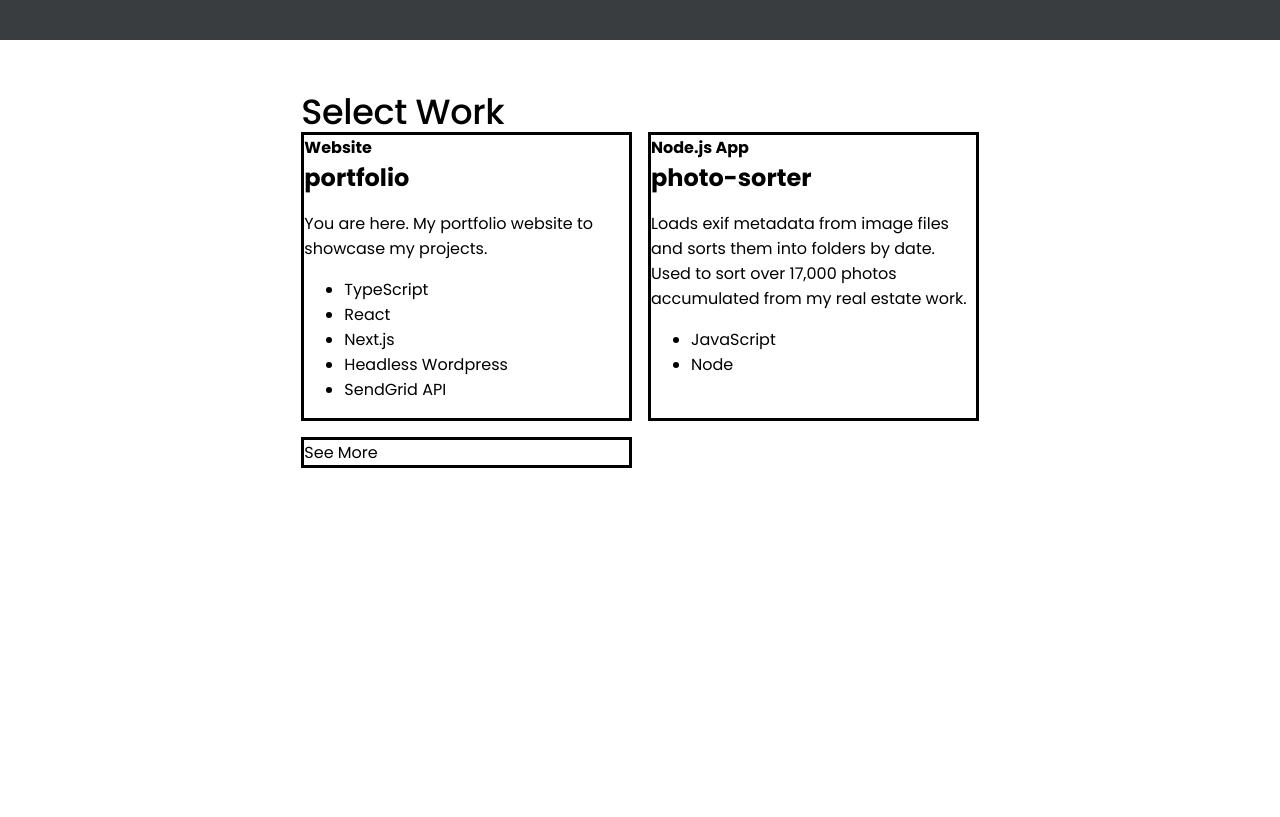
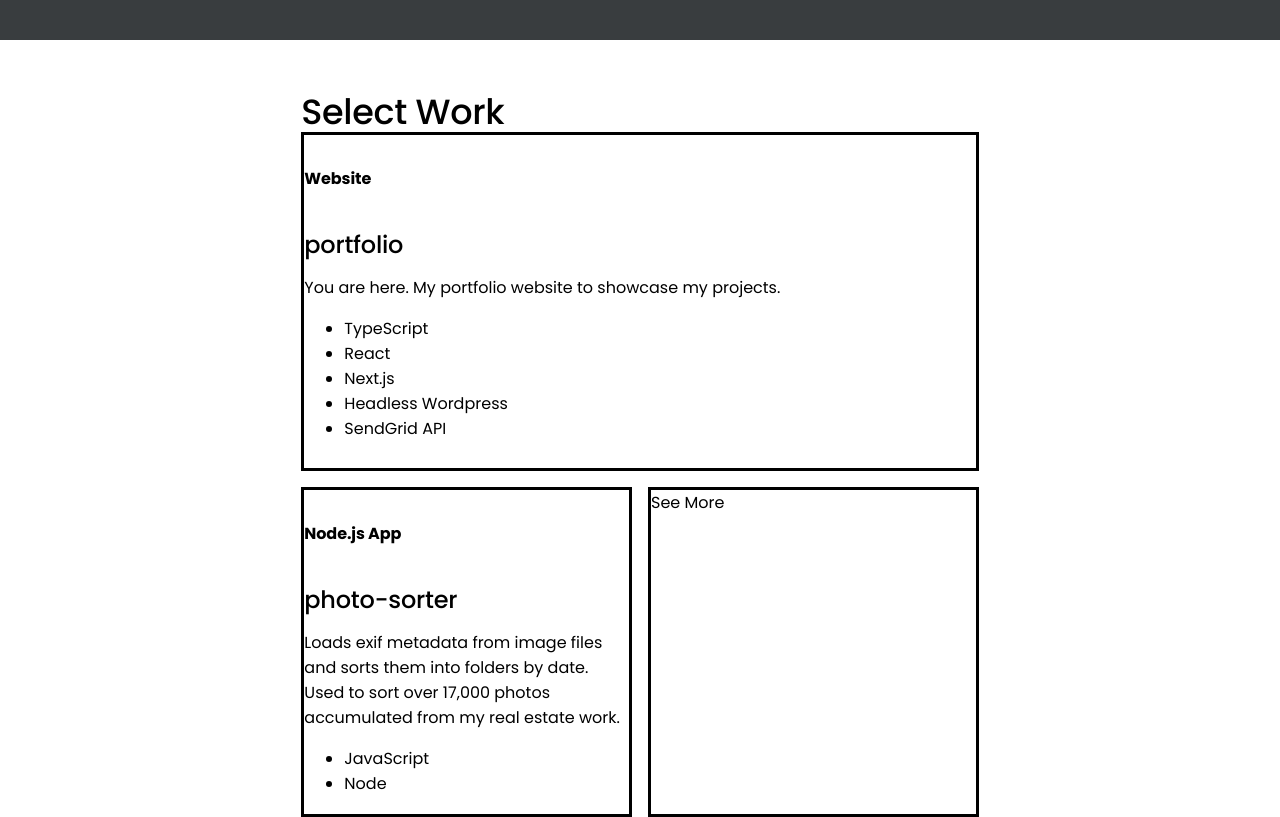
Before and after one commit to davidtaing/portfolio, a Next.js app: page / in a window 1280 px wide. Shown: the part 760-1577 px from the top of the page. Before the commit the page ends 1228 px from the top, so only its background shows below. Built offline with nearby package versions, Linux system fonts and the light colour scheme.

Commit message:
style: globals.css
- merge heading tags with fs utility classes
- removed unused .inline-grid-col-8 class
- add card-medium & card-large utility classes

```diff
--- a/src/common/styles/globals.css
+++ b/src/common/styles/globals.css
@@ -71,13 +71,16 @@ h6 {
   margin-top: 52px;
 }
 
+h1,
 .fs-h800 {
   font-size: 29px;
   font-weight: 600;
   letter-spacing: -0.01em;
   line-height: 32px;
+  margin-top: 48px;
 }
 
+h2,
 .fs-h700 {
   font-size: 24px;
   font-weight: 500;
@@ -86,6 +89,7 @@ h6 {
   margin-top: 40px;
 }
 
+h3,
 .fs-h600 {
   font-size: 20px;
   font-weight: 500;
@@ -94,6 +98,7 @@ h6 {
   margin-top: 36px;
 }
 
+h4,
 .fs-h500 {
   font-size: 16px;
   font-weight: 600;
@@ -102,6 +107,7 @@ h6 {
   margin-top: 32px;
 }
 
+h5,
 .fs-h400 {
   font-size: 14px;
   font-weight: 600;
@@ -110,6 +116,7 @@ h6 {
   margin-top: 24px;
 }
 
+h6,
 .fs-h300 {
   font-size: 12px;
   font-weight: 600;
@@ -217,13 +224,18 @@ button {
     grid-column: 3 / 11;
   }
 
-  .inline-grid-col-8 {
-    display: inline-grid;
-    grid-template-columns: repeat(8, [col-start] 1fr);
-    gap: 1rem;
-  }
-
   .desktop-only {
     display: block;
   }
+
+  /* Assumes two column grid */
+  .card-medium {
+    aspect-ratio: 1/1;
+  }
+
+  /* Assumes two column grid */
+  .card-large {
+    grid-column: 1/3;
+    aspect-ratio: 2/1;
+  }
 }
```
